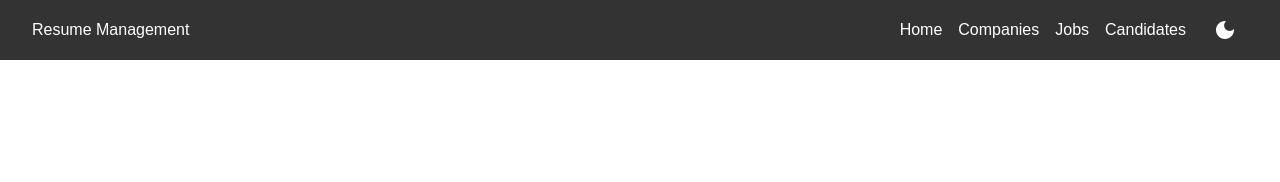
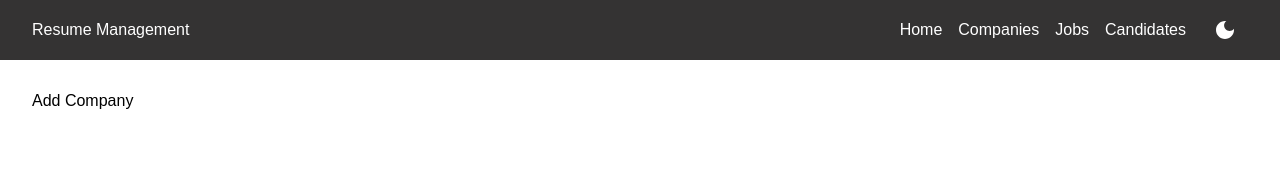
Before and after one commit to ryanmello/resume-management-system-frontend, a React (Create React App) app: page /companies/add in a window 1280 px wide. Shown: the top 182 px of the page. Built offline with nearby package versions, Linux system fonts and the light colour scheme.

Commit message:
add companies page layout

```diff
--- a/src/App.tsx
+++ b/src/App.tsx
@@ -8,6 +8,7 @@ import Spinner from "./components/spinner/Spinner";
 
 const Home = lazy(() => import("./pages/home/Home"));
 const Companies = lazy(() => import("./pages/companies/Companies"));
+const AddCompany = lazy(() => import("./pages/companies/AddCompany"));
 
 function App() {
   const {darkMode} = useContext(ThemeContext);
@@ -22,6 +23,7 @@ function App() {
           <Routes>
             <Route path="/" element={<Home/>}></Route>
             <Route path="/companies" element={<Companies/>}></Route>
+            <Route path="/companies/add" element={<AddCompany/>}></Route>
             <Route path="/jobs" element={<Jobs/>}></Route>
             <Route path="/candidates" element={<Candidates/>}></Route>
           </Routes>
--- /dev/null
+++ b/src/pages/companies/AddCompany.tsx
@@ -0,0 +1,11 @@
+import React from 'react'
+
+const AddCompany = () => {
+  return (
+    <div>
+      Add Company
+    </div>
+  )
+}
+
+export default AddCompany
--- /dev/null
+++ b/src/pages/companies/add-company.scss
@@ -0,0 +1,3 @@
+.add-company{
+
+}
--- a/src/pages/companies/companies.scss
+++ b/src/pages/companies/companies.scss
@@ -1,5 +1,6 @@
+@import "../../mixins";
+
 .heading{
+    @include d-flex(row, space-between, center);
     width: 100%;
-    display: flex;
-    justify-content: space-between;
 }
```
